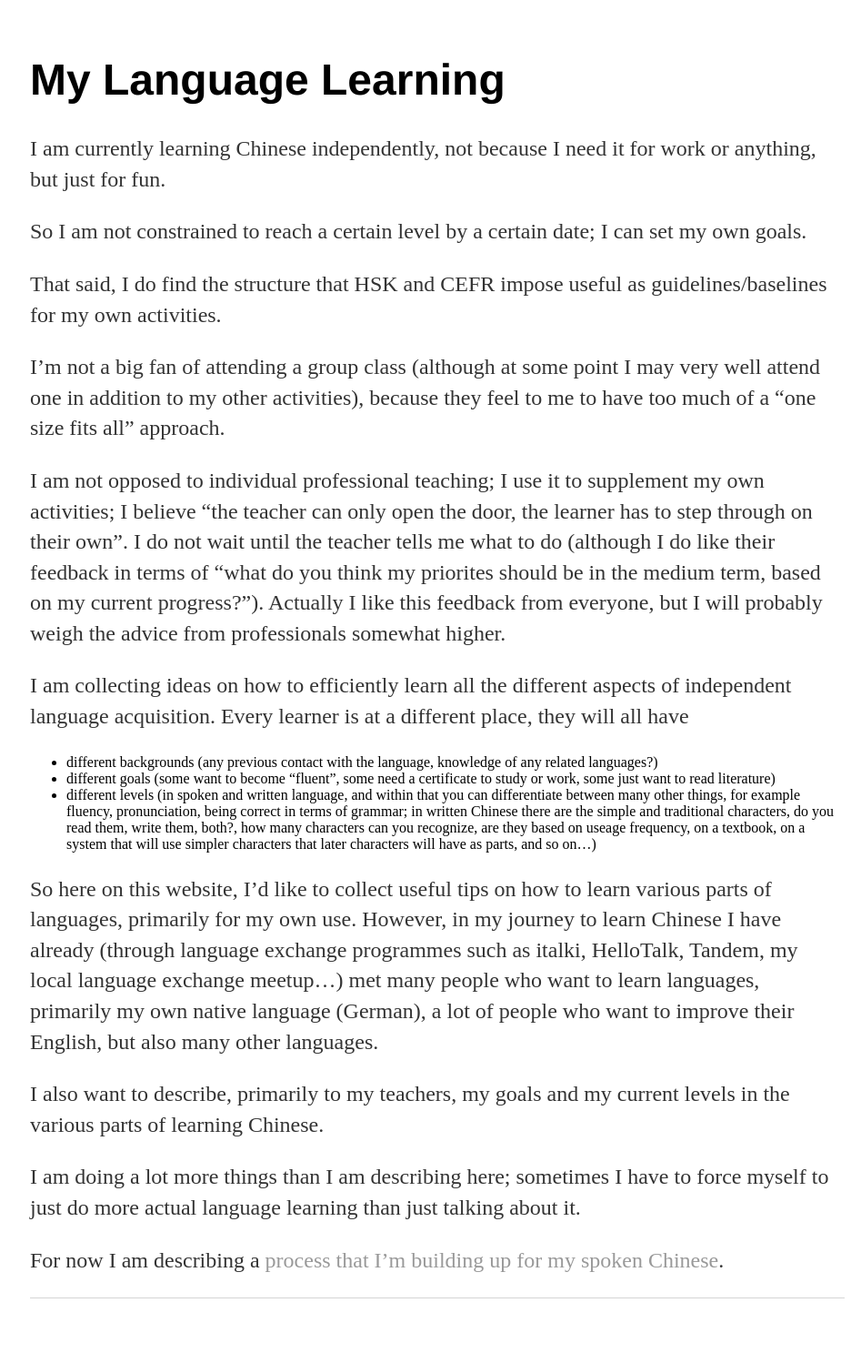
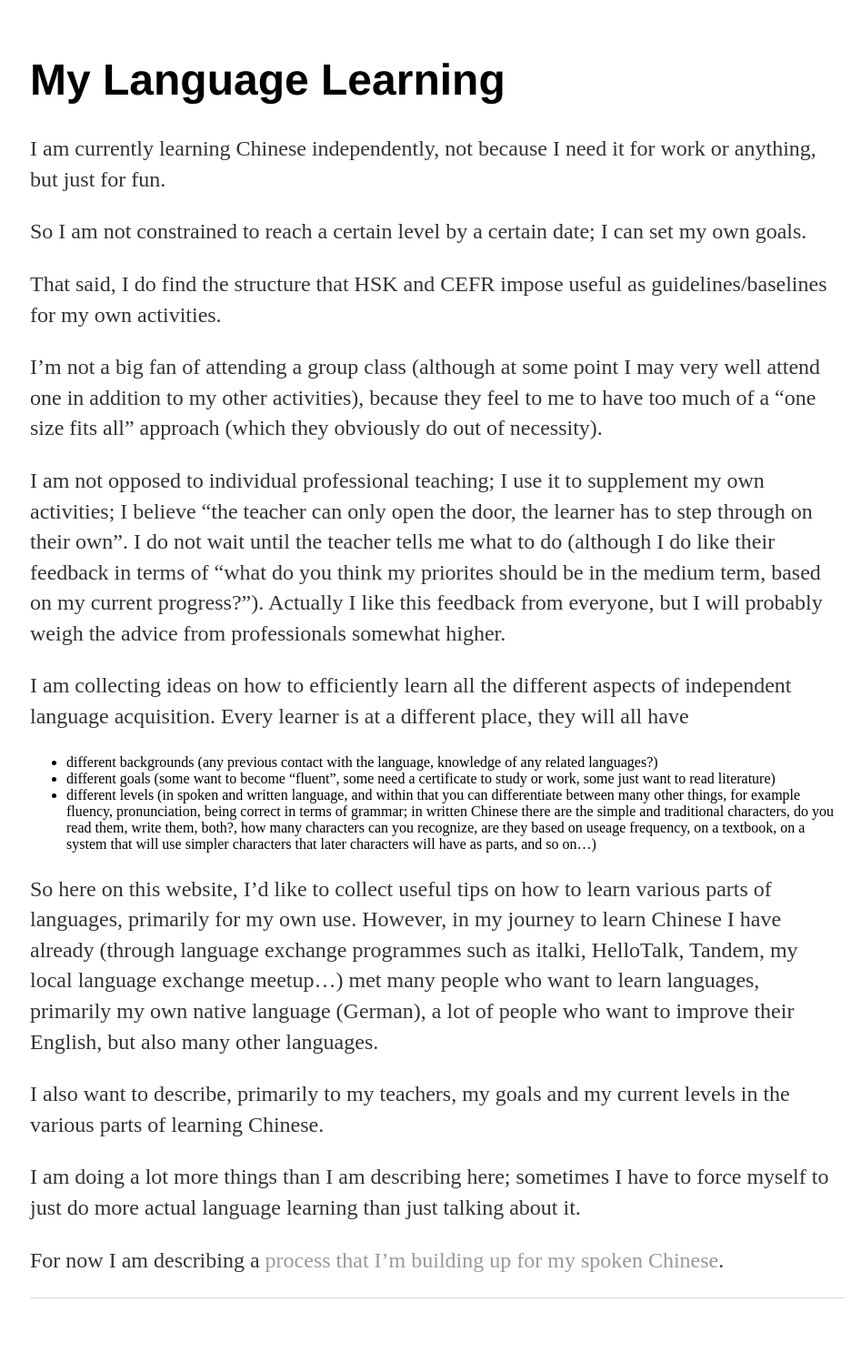
Before and after one commit to nczempin/ll, a Jekyll site: the page built from index.md, in a window 1280 px wide. Shown: the whole page at 91% size, without its empty margins (159-1106 px from the left). Built offline with Jekyll 4.4.1, drawn with Linux system fonts in a browser that asks for light colours.

Commit message:
Update index.md

```diff
--- a/index.md
+++ b/index.md
@@ -10,7 +10,7 @@ So I am not constrained to reach a certain level by a certain date; I can set my
 
 That said, I do find the structure that HSK and CEFR impose useful as guidelines/baselines for my own activities.
 
-I'm not a big fan of attending a group class (although at some point I may very well attend one in addition to my other activities), because they feel to me to have too much of a "one size fits all" approach.
+I'm not a big fan of attending a group class (although at some point I may very well attend one in addition to my other activities), because they feel to me to have too much of a "one size fits all" approach (which they obviously do out of necessity).
 
 I am not opposed to individual professional teaching; I use it to supplement my own activities; I believe "the teacher can only open the door, the learner has to step through on their own". I do not wait until the teacher tells me what to do (although I do like their feedback in terms of "what do you think my priorites should be in the medium term, based on my current progress?").  Actually I like this feedback from everyone, but I will probably weigh the advice from professionals somewhat higher.
 
```
